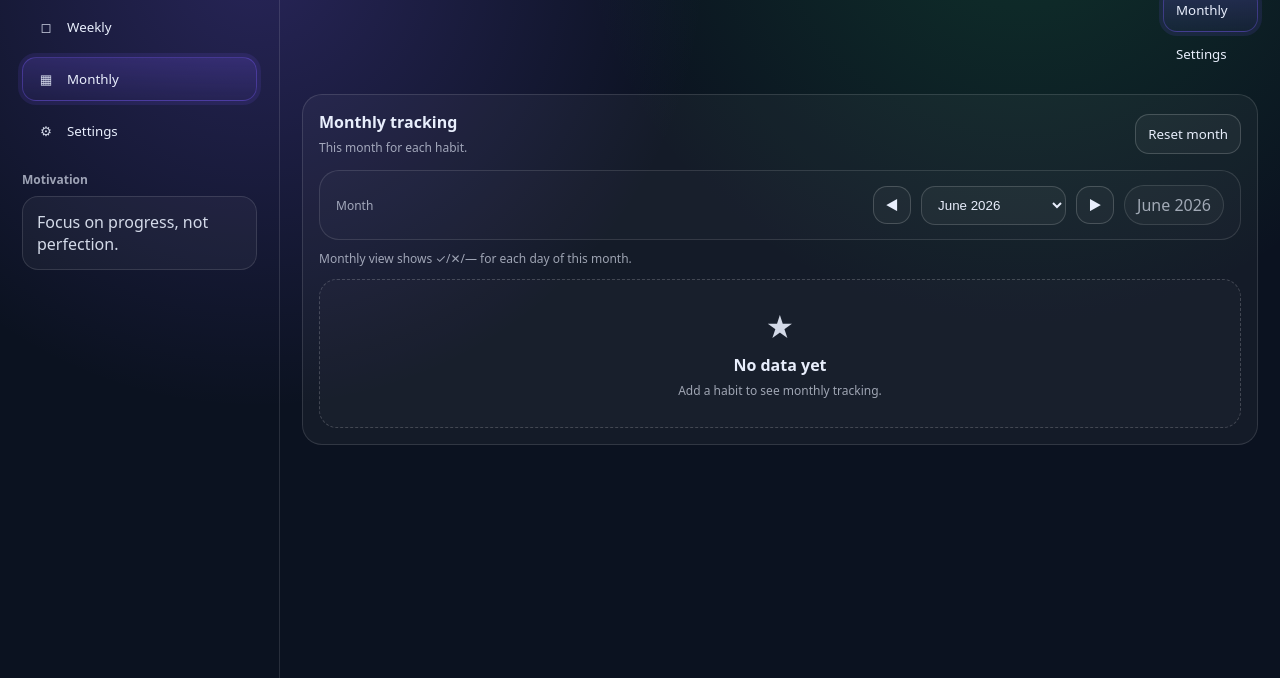
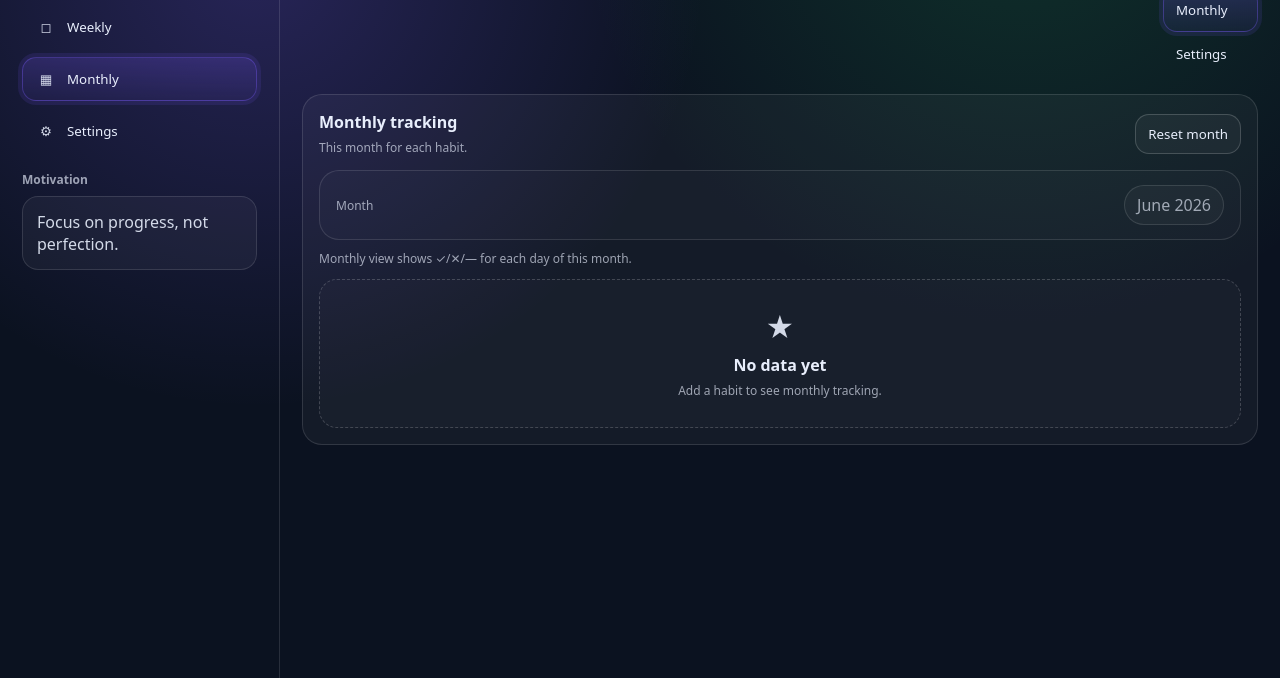
Before and after one commit to preperationf9/habit-tracker, a plain HTML site: page index.html in a window 1280 px wide. Both pictures are taken after a click on the button "Monthly". Shown: the part 122-800 px from the top of the page. Drawn offline with Linux system fonts and the light colour scheme.

```diff
--- a/index.html
+++ b/index.html
@@ -252,12 +252,7 @@
                   <div class="card-sub" style="margin-top:0;">Month</div>
                 </div>
 
-                <div class="month-picker">
-                  <button class="month-nav" id="monthPrevBtn" type="button" aria-label="Previous month">◀</button>
-                  <select class="month-select" id="monthSelect" aria-label="Select month"></select>
-                  <button class="month-nav" id="monthNextBtn" type="button" aria-label="Next month">▶</button>
-                  <div class="pill month-range" id="monthRangePill">—</div>
-                </div>
+              <div class="pill" id="monthRangePill">—</div>
               </div>
             </div>
 
--- a/script.js
+++ b/script.js
@@ -64,59 +64,7 @@
     return keys;
   }
 
-  function getSelectedMonthAnchor() {
-    ensureStateShape();
-    const sel = state.meta?.monthlySelected;
-    const now = new Date();
-    if (!sel || typeof sel.year !== 'number' || typeof sel.monthIndex !== 'number') {
-      return new Date(now.getFullYear(), now.getMonth(), 1);
-    }
-    return new Date(sel.year, sel.monthIndex, 1);
-  }
 
-  function setSelectedMonthByAnchor(anchor) {
-    ensureStateShape();
-    const a = anchor instanceof Date ? anchor : new Date(anchor);
-    state.meta.monthlySelected = { year: a.getFullYear(), monthIndex: a.getMonth() };
-    save();
-  }
-
-  function setSelectedMonth(year, monthIndex) {
-    setSelectedMonthByAnchor(new Date(year, monthIndex, 1));
-  }
-
-  function buildMonthOptions(selectEl, rangeMonthsBack = 24) {
-    if (!selectEl) return;
-
-    const now = new Date();
-    // last N months including current
-    const months = [];
-    for (let i = rangeMonthsBack - 1; i >= 0; i--) {
-      const d = new Date(now.getFullYear(), now.getMonth() - i, 1);
-      months.push(d);
-    }
-
-    selectEl.innerHTML = '';
-
-    for (const d of months) {
-      const opt = document.createElement('option');
-      const y = d.getFullYear();
-      const mi = d.getMonth();
-      opt.value = `${y}-${String(mi).padStart(2, '0')}`;
-      opt.textContent = d.toLocaleDateString(undefined, { year: 'numeric', month: 'long' });
-      selectEl.appendChild(opt);
-    }
-
-    // select persisted month if inside range, else default to current month
-    const sel = state.meta?.monthlySelected;
-    let targetVal = null;
-    if (sel && typeof sel.year === 'number' && typeof sel.monthIndex === 'number') {
-      targetVal = `${sel.year}-${String(sel.monthIndex).padStart(2, '0')}`;
-    }
-    const has = targetVal && Array.from(selectEl.options).some((o) => o.value === targetVal);
-    selectEl.value = has ? targetVal : `${now.getFullYear()}-${String(now.getMonth()).padStart(2, '0')}`;
-    if (!has) setSelectedMonthByAnchor(new Date(now.getFullYear(), now.getMonth(), 1));
-  }
 
   function formatToday() {
     const d = new Date();
@@ -636,10 +584,11 @@
   function renderMonthly(els) {
     if (!els.monthlyTable || !els.monthRangePill) return;
 
-    const anchor = getSelectedMonthAnchor();
+    const anchor = new Date();
     const keys = monthKeys(anchor);
 
     els.monthRangePill.textContent = anchor.toLocaleDateString(undefined, { year: 'numeric', month: 'long' });
+
 
 
     const habits = state.habits || [];
--- a/style.css
+++ b/style.css
@@ -296,32 +296,8 @@ input:focus{box-shadow:0 0 0 4px var(--ring);border-color:rgba(124,92,255,.55)}
 
 .weekly-table table{width:100%}
 
-/* Monthly month-picker UI (for selecting April/May/June etc.) */
-.month-picker{display:flex;align-items:center;gap:10px;flex-wrap:wrap;justify-content:flex-end;margin-left:auto}
-.month-select{
-  background:rgba(255,255,255,.04);
-  border:1px solid rgba(255,255,255,.16);
-  border-radius:14px;
-  color:var(--text);
-  padding:10px 12px;
-  outline:none;
-}
-.month-select:focus{box-shadow:0 0 0 4px var(--ring);border-color:rgba(124,92,255,.55)}
-.month-nav{
-  width:38px;height:38px;border-radius:14px;
-  border:1px solid rgba(255,255,255,.18);
-  background:rgba(255,255,255,.03);
-  color:var(--text);
-  font-weight:900;
-  cursor:pointer;
-}
-.month-range{margin-left:0}
+/* ================= MONTHLY TRACKING PERFECT FIX ================= */
 
-@media (max-width: 820px){
-  .month-picker{justify-content:flex-start}
-}
-
-/* ================= MONTHLY TRACKING PERFECT FIX ================= */
 
 #view-monthly .monthly-table-wrapper{
   width:100%;
```
